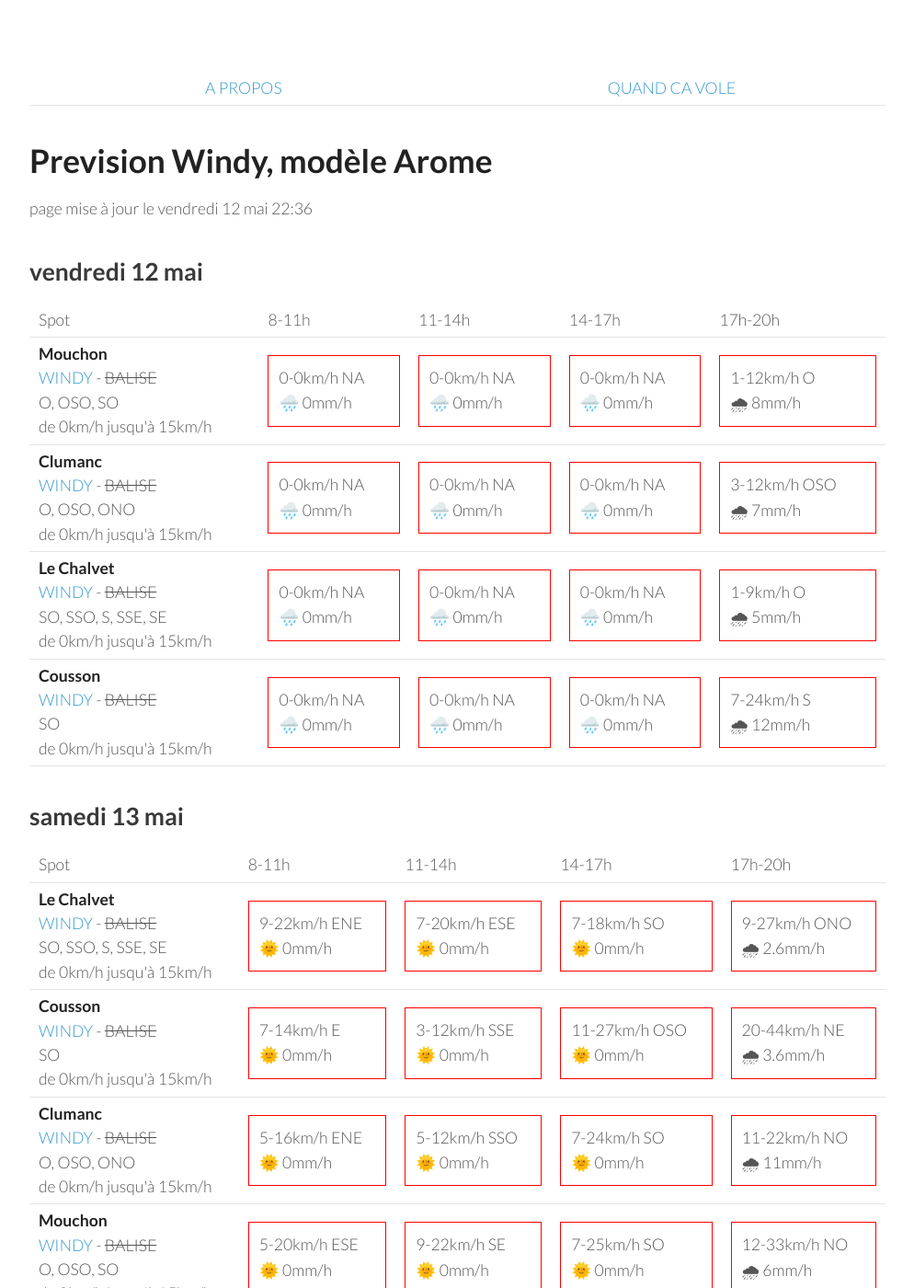
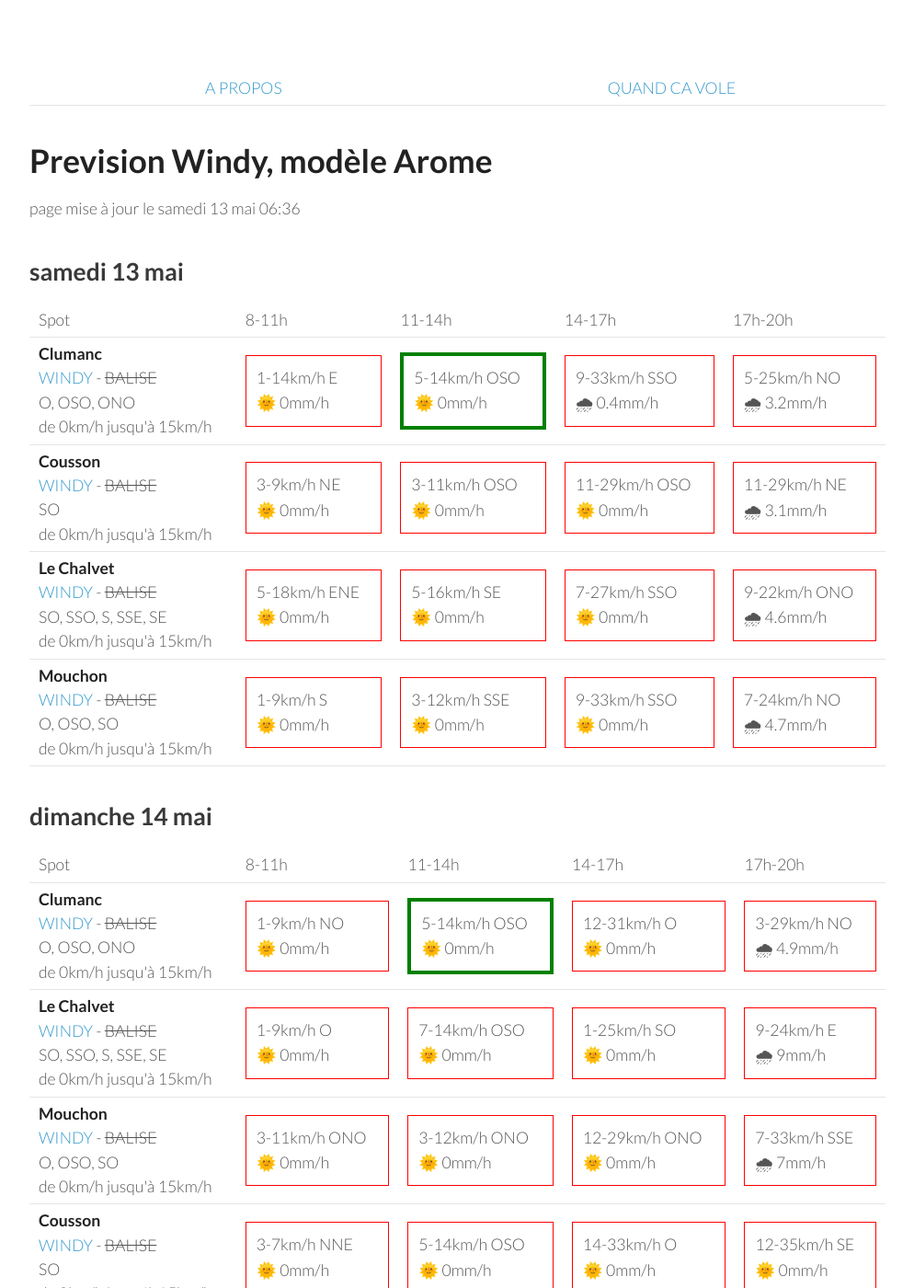
Before and after one commit to parapente-dans-le-nord/parapente-dans-le-nord.github.io, a Jekyll site: the page built from saint_andre.markdown, in a window 1280 px wide and 1400 px high. Shown: the whole window at 92% size, without its empty margins (26-1020 px from the left). Built offline with Jekyll 4.4.1, drawn with Linux system fonts in a browser that asks for light colours; some of the changed text lies outside the part shown.

Commit message:
update index.markdown

```diff
--- a/saint_andre.markdown
+++ b/saint_andre.markdown
@@ -7,60 +7,8 @@ title:  "Tous les spots"
 {: .links}
 
 # Prevision Windy, modèle Arome
-page mise à jour le vendredi 12 mai 22:36
+page mise à jour le samedi 13 mai 06:36
 
-## vendredi 12 mai
-
-{::nomarkdown}
-<table>
-  <tbody>
-    <tr>
-      <td>Spot</td>
-      <td>8-11h</td>
-      <td>11-14h</td>
-      <td>14-17h</td>
-      <td>17h-20h</td>
-    </tr>
-<tr>
-        <td><strong>Mouchon</strong><br><a href="https://windy.com/43.992/6.424?43.878,6.425,10,m:eSuaglR">WINDY</a> - <span class="no-balise"> BALISE </span><br> <span class="vent-favorable">O, OSO, SO</span><br><span class="force-vent">de 0km/h jusqu'à 15km/h</span> </td>
-
-            <td><div class="not-flyable"><p>0-0km/h NA</p><p>🌧️ 0mm/h</p></div></td>
-            <td><div class="not-flyable"><p>0-0km/h NA</p><p>🌧️ 0mm/h</p></div></td>
-            <td><div class="not-flyable"><p>0-0km/h NA</p><p>🌧️ 0mm/h</p></div></td>
-            <td><div class="not-flyable"><p>1-12km/h O</p><p>🌧 8mm/h</p></div></td>
-
-    </tr>
-<tr>
-        <td><strong>Clumanc</strong><br><a href="https://windy.com/44.027/6.402?43.914,6.403,10,m:eSxaglP">WINDY</a> - <span class="no-balise"> BALISE </span><br> <span class="vent-favorable">O, OSO, ONO</span><br><span class="force-vent">de 0km/h jusqu'à 15km/h</span> </td>
-
-            <td><div class="not-flyable"><p>0-0km/h NA</p><p>🌧️ 0mm/h</p></div></td>
-            <td><div class="not-flyable"><p>0-0km/h NA</p><p>🌧️ 0mm/h</p></div></td>
-            <td><div class="not-flyable"><p>0-0km/h NA</p><p>🌧️ 0mm/h</p></div></td>
-            <td><div class="not-flyable"><p>3-12km/h OSO</p><p>🌧 7mm/h</p></div></td>
-
-    </tr>
-<tr>
-        <td><strong>Le Chalvet</strong><br><a href="https://windy.com/43.979/6.480?43.866,6.480,10,m:eSsaglX">WINDY</a> - <span class="no-balise"> BALISE </span><br> <span class="vent-favorable">SO, SSO, S, SSE, SE</span><br><span class="force-vent">de 0km/h jusqu'à 15km/h</span> </td>
-
-            <td><div class="not-flyable"><p>0-0km/h NA</p><p>🌧️ 0mm/h</p></div></td>
-            <td><div class="not-flyable"><p>0-0km/h NA</p><p>🌧️ 0mm/h</p></div></td>
-            <td><div class="not-flyable"><p>0-0km/h NA</p><p>🌧️ 0mm/h</p></div></td>
-            <td><div class="not-flyable"><p>1-9km/h O</p><p>🌧 5mm/h</p></div></td>
-
-    </tr>
-<tr>
-        <td><strong>Cousson</strong><br><a href="https://windy.com/44.054/6.240?43.940,6.241,10,m:eSAaglz">WINDY</a> - <span class="no-balise"> BALISE </span><br> <span class="vent-favorable">SO</span><br><span class="force-vent">de 0km/h jusqu'à 15km/h</span> </td>
-
-            <td><div class="not-flyable"><p>0-0km/h NA</p><p>🌧️ 0mm/h</p></div></td>
-            <td><div class="not-flyable"><p>0-0km/h NA</p><p>🌧️ 0mm/h</p></div></td>
-            <td><div class="not-flyable"><p>0-0km/h NA</p><p>🌧️ 0mm/h</p></div></td>
-            <td><div class="not-flyable"><p>7-24km/h S</p><p>🌧 12mm/h</p></div></td>
-
-    </tr>
-
-</tbody>
-</table>
-{:/}
 ## samedi 13 mai
 
 {::nomarkdown}
@@ -74,42 +22,42 @@ page mise à jour le vendredi 12 mai 22:36
       <td>17h-20h</td>
     </tr>
 <tr>
-        <td><strong>Le Chalvet</strong><br><a href="https://windy.com/43.979/6.480?43.866,6.480,10,m:eSsaglX">WINDY</a> - <span class="no-balise"> BALISE </span><br> <span class="vent-favorable">SO, SSO, S, SSE, SE</span><br><span class="force-vent">de 0km/h jusqu'à 15km/h</span> </td>
+        <td><strong>Clumanc</strong><br><a href="https://windy.com/44.027/6.402?43.914,6.403,10,m:eSxaglP">WINDY</a> - <span class="no-balise"> BALISE </span><br> <span class="vent-favorable">O, OSO, ONO</span><br><span class="force-vent">de 0km/h jusqu'à 15km/h</span> </td>
 
-            <td><div class="not-flyable"><p>9-22km/h ENE</p><p>🌞 0mm/h</p></div></td>
-            <td><div class="not-flyable"><p>7-20km/h ESE</p><p>🌞 0mm/h</p></div></td>
-            <td><div class="not-flyable"><p>7-18km/h SO</p><p>🌞 0mm/h</p></div></td>
-            <td><div class="not-flyable"><p>9-27km/h ONO</p><p>🌧 2.6mm/h</p></div></td>
+            <td><div class="not-flyable"><p>1-14km/h E</p><p>🌞 0mm/h</p></div></td>
+            <td><div class="flyable"><p>5-14km/h OSO</p><p>🌞 0mm/h</p></div></td>
+            <td><div class="not-flyable"><p>9-33km/h SSO</p><p>🌧 0.4mm/h</p></div></td>
+            <td><div class="not-flyable"><p>5-25km/h NO</p><p>🌧 3.2mm/h</p></div></td>
 
 
     </tr>
 <tr>
         <td><strong>Cousson</strong><br><a href="https://windy.com/44.054/6.240?43.940,6.241,10,m:eSAaglz">WINDY</a> - <span class="no-balise"> BALISE </span><br> <span class="vent-favorable">SO</span><br><span class="force-vent">de 0km/h jusqu'à 15km/h</span> </td>
 
-            <td><div class="not-flyable"><p>7-14km/h E</p><p>🌞 0mm/h</p></div></td>
-            <td><div class="not-flyable"><p>3-12km/h SSE</p><p>🌞 0mm/h</p></div></td>
-            <td><div class="not-flyable"><p>11-27km/h OSO</p><p>🌞 0mm/h</p></div></td>
-            <td><div class="not-flyable"><p>20-44km/h NE</p><p>🌧 3.6mm/h</p></div></td>
+            <td><div class="not-flyable"><p>3-9km/h NE</p><p>🌞 0mm/h</p></div></td>
+            <td><div class="not-flyable"><p>3-11km/h OSO</p><p>🌞 0mm/h</p></div></td>
+            <td><div class="not-flyable"><p>11-29km/h OSO</p><p>🌞 0mm/h</p></div></td>
+            <td><div class="not-flyable"><p>11-29km/h NE</p><p>🌧 3.1mm/h</p></div></td>
 
 
     </tr>
 <tr>
-        <td><strong>Clumanc</strong><br><a href="https://windy.com/44.027/6.402?43.914,6.403,10,m:eSxaglP">WINDY</a> - <span class="no-balise"> BALISE </span><br> <span class="vent-favorable">O, OSO, ONO</span><br><span class="force-vent">de 0km/h jusqu'à 15km/h</span> </td>
+        <td><strong>Le Chalvet</strong><br><a href="https://windy.com/43.979/6.480?43.866,6.480,10,m:eSsaglX">WINDY</a> - <span class="no-balise"> BALISE </span><br> <span class="vent-favorable">SO, SSO, S, SSE, SE</span><br><span class="force-vent">de 0km/h jusqu'à 15km/h</span> </td>
 
-            <td><div class="not-flyable"><p>5-16km/h ENE</p><p>🌞 0mm/h</p></div></td>
-            <td><div class="not-flyable"><p>5-12km/h SSO</p><p>🌞 0mm/h</p></div></td>
-            <td><div class="not-flyable"><p>7-24km/h SO</p><p>🌞 0mm/h</p></div></td>
-            <td><div class="not-flyable"><p>11-22km/h NO</p><p>🌧 11mm/h</p></div></td>
+            <td><div class="not-flyable"><p>5-18km/h ENE</p><p>🌞 0mm/h</p></div></td>
+            <td><div class="not-flyable"><p>5-16km/h SE</p><p>🌞 0mm/h</p></div></td>
+            <td><div class="not-flyable"><p>7-27km/h SSO</p><p>🌞 0mm/h</p></div></td>
+            <td><div class="not-flyable"><p>9-22km/h ONO</p><p>🌧 4.6mm/h</p></div></td>
 
 
     </tr>
 <tr>
         <td><strong>Mouchon</strong><br><a href="https://windy.com/43.992/6.424?43.878,6.425,10,m:eSuaglR">WINDY</a> - <span class="no-balise"> BALISE </span><br> <span class="vent-favorable">O, OSO, SO</span><br><span class="force-vent">de 0km/h jusqu'à 15km/h</span> </td>
 
-            <td><div class="not-flyable"><p>5-20km/h ESE</p><p>🌞 0mm/h</p></div></td>
-            <td><div class="not-flyable"><p>9-22km/h SE</p><p>🌞 0mm/h</p></div></td>
-            <td><div class="not-flyable"><p>7-25km/h SO</p><p>🌞 0mm/h</p></div></td>
-            <td><div class="not-flyable"><p>12-33km/h NO</p><p>🌧 6mm/h</p></div></td>
+            <td><div class="not-flyable"><p>1-9km/h S</p><p>🌞 0mm/h</p></div></td>
+            <td><div class="not-flyable"><p>3-12km/h SSE</p><p>🌞 0mm/h</p></div></td>
+            <td><div class="not-flyable"><p>9-33km/h SSO</p><p>🌞 0mm/h</p></div></td>
+            <td><div class="not-flyable"><p>7-24km/h NO</p><p>🌧 4.7mm/h</p></div></td>
 
 
     </tr>
@@ -130,42 +78,42 @@ page mise à jour le vendredi 12 mai 22:36
       <td>17h-20h</td>
     </tr>
 <tr>
+        <td><strong>Clumanc</strong><br><a href="https://windy.com/44.027/6.402?43.914,6.403,10,m:eSxaglP">WINDY</a> - <span class="no-balise"> BALISE </span><br> <span class="vent-favorable">O, OSO, ONO</span><br><span class="force-vent">de 0km/h jusqu'à 15km/h</span> </td>
+
+            <td><div class="not-flyable"><p>1-9km/h NO</p><p>🌞 0mm/h</p></div></td>
+            <td><div class="flyable"><p>5-14km/h OSO</p><p>🌞 0mm/h</p></div></td>
+            <td><div class="not-flyable"><p>12-31km/h O</p><p>🌞 0mm/h</p></div></td>
+            <td><div class="not-flyable"><p>3-29km/h NO</p><p>🌧 4.9mm/h</p></div></td>
+
+
+    </tr>
+<tr>
+        <td><strong>Le Chalvet</strong><br><a href="https://windy.com/43.979/6.480?43.866,6.480,10,m:eSsaglX">WINDY</a> - <span class="no-balise"> BALISE </span><br> <span class="vent-favorable">SO, SSO, S, SSE, SE</span><br><span class="force-vent">de 0km/h jusqu'à 15km/h</span> </td>
+
+            <td><div class="not-flyable"><p>1-9km/h O</p><p>🌞 0mm/h</p></div></td>
+            <td><div class="not-flyable"><p>7-14km/h OSO</p><p>🌞 0mm/h</p></div></td>
+            <td><div class="not-flyable"><p>1-25km/h SO</p><p>🌞 0mm/h</p></div></td>
+            <td><div class="not-flyable"><p>9-24km/h E</p><p>🌧 9mm/h</p></div></td>
+
+
+    </tr>
+<tr>
         <td><strong>Mouchon</strong><br><a href="https://windy.com/43.992/6.424?43.878,6.425,10,m:eSuaglR">WINDY</a> - <span class="no-balise"> BALISE </span><br> <span class="vent-favorable">O, OSO, SO</span><br><span class="force-vent">de 0km/h jusqu'à 15km/h</span> </td>
 
-            <td><div class="not-flyable"><p>0-1km/h N</p><p>🌞 0mm/h</p></div></td>
-            <td><div class="not-flyable"><p>5-20km/h OSO</p><p>🌧 0.2mm/h</p></div></td>
-            <td><div class="not-flyable"><p>11-27km/h O</p><p>🌧 1mm/h</p></div></td>
-            <td><div class="not-flyable"><p>5-33km/h NNE</p><p>🌧 2.9mm/h</p></div></td>
+            <td><div class="not-flyable"><p>3-11km/h ONO</p><p>🌞 0mm/h</p></div></td>
+            <td><div class="not-flyable"><p>3-12km/h ONO</p><p>🌞 0mm/h</p></div></td>
+            <td><div class="not-flyable"><p>12-29km/h ONO</p><p>🌞 0mm/h</p></div></td>
+            <td><div class="not-flyable"><p>7-33km/h SSE</p><p>🌧 7mm/h</p></div></td>
 
 
     </tr>
 <tr>
         <td><strong>Cousson</strong><br><a href="https://windy.com/44.054/6.240?43.940,6.241,10,m:eSAaglz">WINDY</a> - <span class="no-balise"> BALISE </span><br> <span class="vent-favorable">SO</span><br><span class="force-vent">de 0km/h jusqu'à 15km/h</span> </td>
 
-            <td><div class="not-flyable"><p>1-3km/h SSE</p><p>🌞 0mm/h</p></div></td>
-            <td><div class="not-flyable"><p>5-18km/h OSO</p><p>🌞 0mm/h</p></div></td>
-            <td><div class="not-flyable"><p>7-25km/h OSO</p><p>🌧 0.2mm/h</p></div></td>
-            <td><div class="not-flyable"><p>3-33km/h E</p><p>🌧 2.1mm/h</p></div></td>
-
-
-    </tr>
-<tr>
-        <td><strong>Clumanc</strong><br><a href="https://windy.com/44.027/6.402?43.914,6.403,10,m:eSxaglP">WINDY</a> - <span class="no-balise"> BALISE </span><br> <span class="vent-favorable">O, OSO, ONO</span><br><span class="force-vent">de 0km/h jusqu'à 15km/h</span> </td>
-
-            <td><div class="not-flyable"><p>1-3km/h NNE</p><p>🌞 0mm/h</p></div></td>
-            <td><div class="not-flyable"><p>5-20km/h OSO</p><p>🌧 0.2mm/h</p></div></td>
-            <td><div class="not-flyable"><p>9-27km/h ONO</p><p>🌧 0.8mm/h</p></div></td>
-            <td><div class="not-flyable"><p>5-33km/h NNE</p><p>🌧 2.8mm/h</p></div></td>
-
-
-    </tr>
-<tr>
-        <td><strong>Le Chalvet</strong><br><a href="https://windy.com/43.979/6.480?43.866,6.480,10,m:eSsaglX">WINDY</a> - <span class="no-balise"> BALISE </span><br> <span class="vent-favorable">SO, SSO, S, SSE, SE</span><br><span class="force-vent">de 0km/h jusqu'à 15km/h</span> </td>
-
-            <td><div class="not-flyable"><p>1-3km/h N</p><p>🌞 0mm/h</p></div></td>
-            <td><div class="not-flyable"><p>5-18km/h OSO</p><p>🌧 0.2mm/h</p></div></td>
-            <td><div class="not-flyable"><p>11-27km/h O</p><p>🌧 1.3mm/h</p></div></td>
-            <td><div class="not-flyable"><p>7-33km/h N</p><p>🌧 3.1mm/h</p></div></td>
+            <td><div class="not-flyable"><p>3-7km/h NNE</p><p>🌞 0mm/h</p></div></td>
+            <td><div class="not-flyable"><p>5-14km/h OSO</p><p>🌞 0mm/h</p></div></td>
+            <td><div class="not-flyable"><p>14-33km/h O</p><p>🌞 0mm/h</p></div></td>
+            <td><div class="not-flyable"><p>12-35km/h SE</p><p>🌞 0mm/h</p></div></td>
 
 
     </tr>
@@ -186,42 +134,42 @@ page mise à jour le vendredi 12 mai 22:36
       <td>17h-20h</td>
     </tr>
 <tr>
-        <td><strong>Clumanc</strong><br><a href="https://windy.com/44.027/6.402?43.914,6.403,10,m:eSxaglP">WINDY</a> - <span class="no-balise"> BALISE </span><br> <span class="vent-favorable">O, OSO, ONO</span><br><span class="force-vent">de 0km/h jusqu'à 15km/h</span> </td>
+        <td><strong>Mouchon</strong><br><a href="https://windy.com/43.992/6.424?43.878,6.425,10,m:eSuaglR">WINDY</a> - <span class="no-balise"> BALISE </span><br> <span class="vent-favorable">O, OSO, SO</span><br><span class="force-vent">de 0km/h jusqu'à 15km/h</span> </td>
 
-            <td><div class="not-flyable"><p>1-12km/h ENE</p><p>🌞 0mm/h</p></div></td>
-            <td><div class="not-flyable"><p>7-24km/h O</p><p>🌞 0mm/h</p></div></td>
-            <td><div class="not-flyable"><p>5-25km/h O</p><p>🌧 0.6mm/h</p></div></td>
-            <td><div class="not-flyable"><p>9-25km/h O</p><p>🌧 0.3mm/h</p></div></td>
+            <td><div class="not-flyable"><p>1-12km/h E</p><p>🌞 0mm/h</p></div></td>
+            <td><div class="not-flyable"><p>5-20km/h O</p><p>🌞 0mm/h</p></div></td>
+            <td><div class="not-flyable"><p>9-27km/h O</p><p>🌧 0.4mm/h</p></div></td>
+            <td><div class="not-flyable"><p>3-33km/h SSE</p><p>🌧 0.5mm/h</p></div></td>
 
 
     </tr>
 <tr>
-        <td><strong>Mouchon</strong><br><a href="https://windy.com/43.992/6.424?43.878,6.425,10,m:eSuaglR">WINDY</a> - <span class="no-balise"> BALISE </span><br> <span class="vent-favorable">O, OSO, SO</span><br><span class="force-vent">de 0km/h jusqu'à 15km/h</span> </td>
+        <td><strong>Clumanc</strong><br><a href="https://windy.com/44.027/6.402?43.914,6.403,10,m:eSxaglP">WINDY</a> - <span class="no-balise"> BALISE </span><br> <span class="vent-favorable">O, OSO, ONO</span><br><span class="force-vent">de 0km/h jusqu'à 15km/h</span> </td>
 
-            <td><div class="not-flyable"><p>1-11km/h NE</p><p>🌞 0mm/h</p></div></td>
+            <td><div class="not-flyable"><p>1-14km/h E</p><p>🌞 0mm/h</p></div></td>
             <td><div class="not-flyable"><p>7-22km/h O</p><p>🌞 0mm/h</p></div></td>
-            <td><div class="not-flyable"><p>5-25km/h O</p><p>🌧 0.7mm/h</p></div></td>
-            <td><div class="not-flyable"><p>9-25km/h ONO</p><p>🌧 0.3mm/h</p></div></td>
+            <td><div class="not-flyable"><p>9-27km/h O</p><p>🌧 0.3mm/h</p></div></td>
+            <td><div class="not-flyable"><p>3-33km/h SSO</p><p>🌧 0.3mm/h</p></div></td>
 
 
     </tr>
 <tr>
         <td><strong>Le Chalvet</strong><br><a href="https://windy.com/43.979/6.480?43.866,6.480,10,m:eSsaglX">WINDY</a> - <span class="no-balise"> BALISE </span><br> <span class="vent-favorable">SO, SSO, S, SSE, SE</span><br><span class="force-vent">de 0km/h jusqu'à 15km/h</span> </td>
 
-            <td><div class="not-flyable"><p>1-11km/h NNE</p><p>🌞 0mm/h</p></div></td>
-            <td><div class="not-flyable"><p>7-22km/h O</p><p>🌞 0mm/h</p></div></td>
-            <td><div class="not-flyable"><p>5-25km/h O</p><p>🌧 0.5mm/h</p></div></td>
-            <td><div class="not-flyable"><p>7-25km/h O</p><p>🌧 0.3mm/h</p></div></td>
+            <td><div class="not-flyable"><p>1-12km/h NNE</p><p>🌞 0mm/h</p></div></td>
+            <td><div class="not-flyable"><p>3-18km/h OSO</p><p>🌞 0mm/h</p></div></td>
+            <td><div class="not-flyable"><p>9-27km/h O</p><p>🌧 0.3mm/h</p></div></td>
+            <td><div class="not-flyable"><p>5-31km/h SE</p><p>🌧 1mm/h</p></div></td>
 
 
     </tr>
 <tr>
         <td><strong>Cousson</strong><br><a href="https://windy.com/44.054/6.240?43.940,6.241,10,m:eSAaglz">WINDY</a> - <span class="no-balise"> BALISE </span><br> <span class="vent-favorable">SO</span><br><span class="force-vent">de 0km/h jusqu'à 15km/h</span> </td>
 
-            <td><div class="not-flyable"><p>3-14km/h NE</p><p>🌞 0mm/h</p></div></td>
-            <td><div class="not-flyable"><p>7-22km/h ONO</p><p>🌞 0mm/h</p></div></td>
-            <td><div class="not-flyable"><p>7-24km/h O</p><p>🌞 0mm/h</p></div></td>
-            <td><div class="not-flyable"><p>7-22km/h O</p><p>🌧 0.3mm/h</p></div></td>
+            <td><div class="not-flyable"><p>1-16km/h NE</p><p>🌞 0mm/h</p></div></td>
+            <td><div class="not-flyable"><p>7-22km/h O</p><p>🌞 0mm/h</p></div></td>
+            <td><div class="not-flyable"><p>9-25km/h ONO</p><p>🌞 0mm/h</p></div></td>
+            <td><div class="not-flyable"><p>9-27km/h O</p><p>🌧 0.3mm/h</p></div></td>
 
 
     </tr>
@@ -244,8 +192,8 @@ page mise à jour le vendredi 12 mai 22:36
 <tr>
         <td><strong>Mouchon</strong><br><a href="https://windy.com/43.992/6.424?43.878,6.425,10,m:eSuaglR">WINDY</a> - <span class="no-balise"> BALISE </span><br> <span class="vent-favorable">O, OSO, SO</span><br><span class="force-vent">de 0km/h jusqu'à 15km/h</span> </td>
 
-            <td><div class="not-flyable"><p>3-12km/h NNE</p><p>🌞 0mm/h</p></div></td>
-            <td><div class="not-flyable"><p>3-20km/h S</p><p>🌞 0mm/h</p></div></td>
+            <td><div class="not-flyable"><p>5-14km/h NO</p><p>🌞 0mm/h</p></div></td>
+            <td><div class="not-flyable"><p>9-25km/h NO</p><p>🌞 0mm/h</p></div></td>
             <td><div class="not-flyable"><p>7-25km/h O</p><p>🌧 2mm/h</p></div></td>
             <td><div class="not-flyable"><p>5-31km/h SE</p><p>🌧 2.6mm/h</p></div></td>
 
@@ -254,8 +202,8 @@ page mise à jour le vendredi 12 mai 22:36
 <tr>
         <td><strong>Le Chalvet</strong><br><a href="https://windy.com/43.979/6.480?43.866,6.480,10,m:eSsaglX">WINDY</a> - <span class="no-balise"> BALISE </span><br> <span class="vent-favorable">SO, SSO, S, SSE, SE</span><br><span class="force-vent">de 0km/h jusqu'à 15km/h</span> </td>
 
-            <td><div class="not-flyable"><p>3-12km/h NNE</p><p>🌞 0mm/h</p></div></td>
-            <td><div class="not-flyable"><p>5-22km/h SSE</p><p>🌞 0mm/h</p></div></td>
+            <td><div class="not-flyable"><p>5-16km/h NNO</p><p>🌞 0mm/h</p></div></td>
+            <td><div class="not-flyable"><p>5-22km/h NO</p><p>🌞 0mm/h</p></div></td>
             <td><div class="not-flyable"><p>7-25km/h OSO</p><p>🌧 2.7mm/h</p></div></td>
             <td><div class="not-flyable"><p>3-31km/h SE</p><p>🌧 2.5mm/h</p></div></td>
 
@@ -264,8 +212,8 @@ page mise à jour le vendredi 12 mai 22:36
 <tr>
         <td><strong>Clumanc</strong><br><a href="https://windy.com/44.027/6.402?43.914,6.403,10,m:eSxaglP">WINDY</a> - <span class="no-balise"> BALISE </span><br> <span class="vent-favorable">O, OSO, ONO</span><br><span class="force-vent">de 0km/h jusqu'à 15km/h</span> </td>
 
-            <td><div class="not-flyable"><p>3-14km/h NNE</p><p>🌞 0mm/h</p></div></td>
-            <td><div class="not-flyable"><p>1-20km/h SO</p><p>🌞 0mm/h</p></div></td>
+            <td><div class="not-flyable"><p>5-16km/h NNO</p><p>🌞 0mm/h</p></div></td>
+            <td><div class="not-flyable"><p>9-27km/h NO</p><p>🌞 0mm/h</p></div></td>
             <td><div class="not-flyable"><p>7-27km/h ONO</p><p>🌧 2mm/h</p></div></td>
             <td><div class="not-flyable"><p>5-31km/h SSE</p><p>🌧 2.4mm/h</p></div></td>
 
@@ -274,8 +222,8 @@ page mise à jour le vendredi 12 mai 22:36
 <tr>
         <td><strong>Cousson</strong><br><a href="https://windy.com/44.054/6.240?43.940,6.241,10,m:eSAaglz">WINDY</a> - <span class="no-balise"> BALISE </span><br> <span class="vent-favorable">SO</span><br><span class="force-vent">de 0km/h jusqu'à 15km/h</span> </td>
 
-            <td><div class="not-flyable"><p>7-20km/h N</p><p>🌞 0mm/h</p></div></td>
-            <td><div class="not-flyable"><p>12-33km/h NNO</p><p>🌞 0mm/h</p></div></td>
+            <td><div class="not-flyable"><p>9-24km/h NNO</p><p>🌞 0mm/h</p></div></td>
+            <td><div class="not-flyable"><p>14-38km/h NNO</p><p>🌞 0mm/h</p></div></td>
             <td><div class="not-flyable"><p>14-40km/h NO</p><p>🌧 0.5mm/h</p></div></td>
             <td><div class="not-flyable"><p>3-40km/h NO</p><p>🌧 1.5mm/h</p></div></td>
 
```
